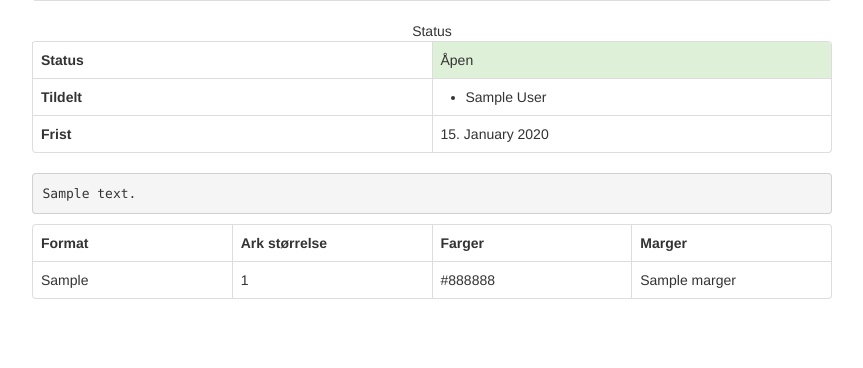
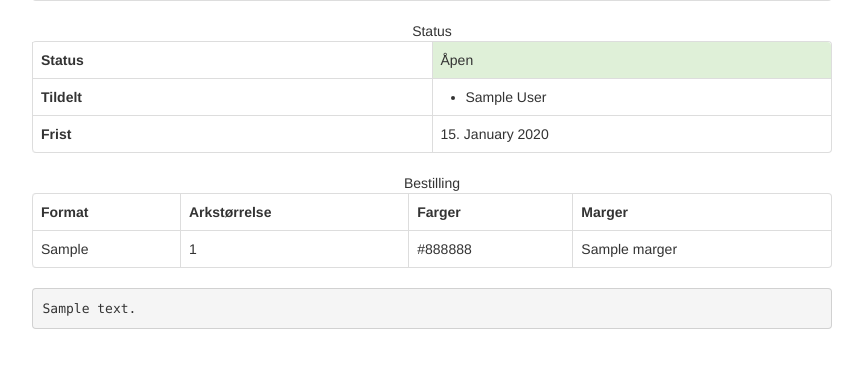
Before and after one commit to edb-gjengen/bestillingsskjema, a Django app: template bestilling/templates/design/order.html in a window 1280 px wide. Shown: the part 231-599 px from the top of the page, without its empty margins (208-1071 px from the left). Run offline with Django 3.2, Linux system fonts and the light colour scheme; the template is opened without the code that fills it: most values are stand-ins (such as "Sample title", 1, 10 or a date in 2020); some libraries are stand-ins or nearby versions.

Commit message:
Slightly better design template.

```diff
--- a/bestilling/templates/design/order.html
+++ b/bestilling/templates/design/order.html
@@ -66,15 +66,14 @@
 			</tr>
 		</table>
 
-		<pre>{{ order.content }}</pre>
-
 		<table class="table table-bordered">
+			<caption>Bestilling</caption>
 			<thead>
 				<tr>
-					<th style="width:25%;">Format</th>
-					<th style="width:25%;">Ark st&oslash;rrelse</th>
-					<th style="width:25%;">Farger</th>
-					<th style="width:25%;">Marger</th>
+					<th>Format</th>
+					<th>Arkst&oslash;rrelse</th>
+					<th>Farger</th>
+					<th>Marger</th>
 				</tr>
 			</thead>
 			<tbody>
@@ -86,5 +85,6 @@
 				</tr>
 			</tbody>
 		</table>
+		<pre>{{ order.content }}</pre>
 	</body>
 </html>
```
